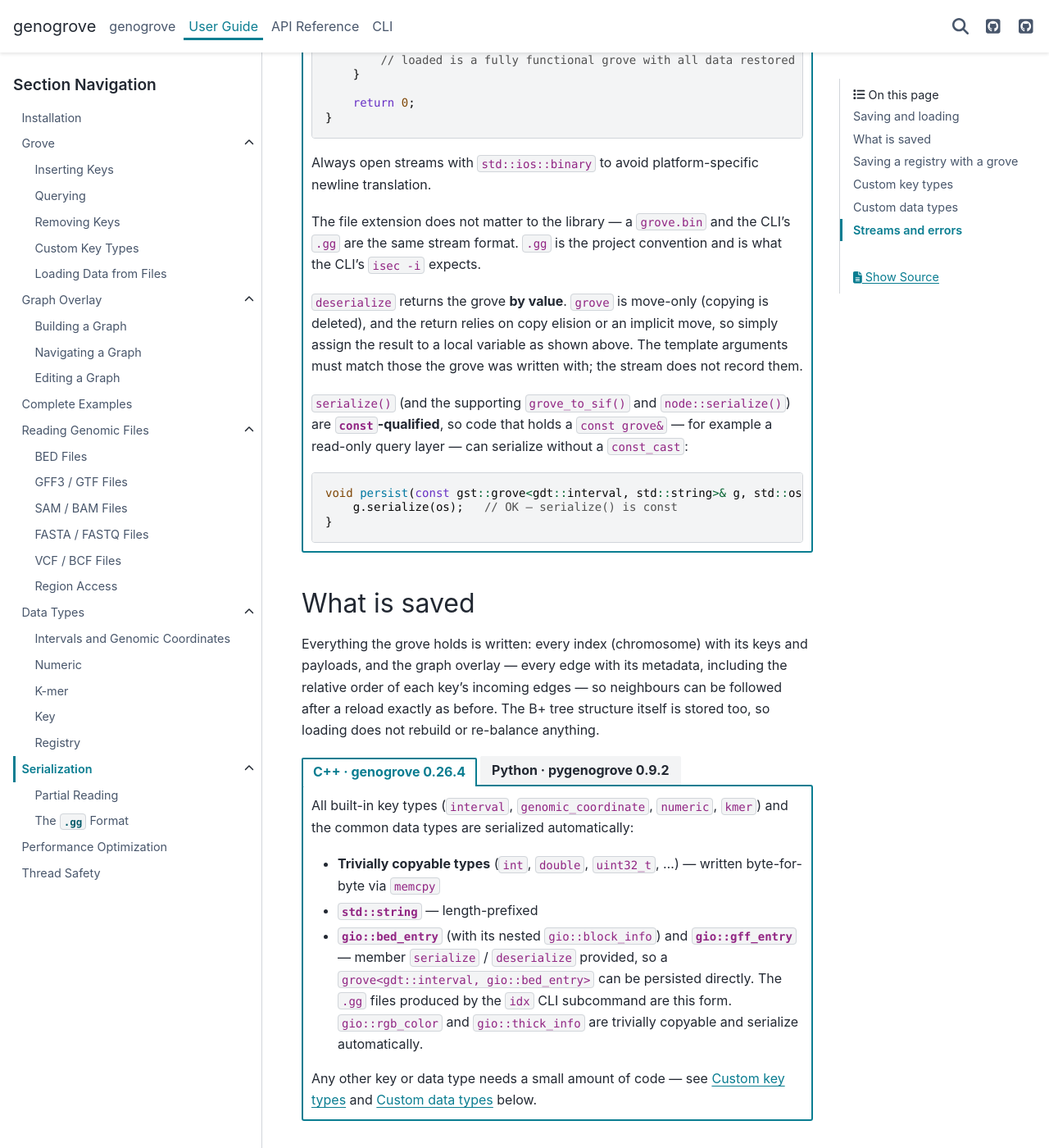
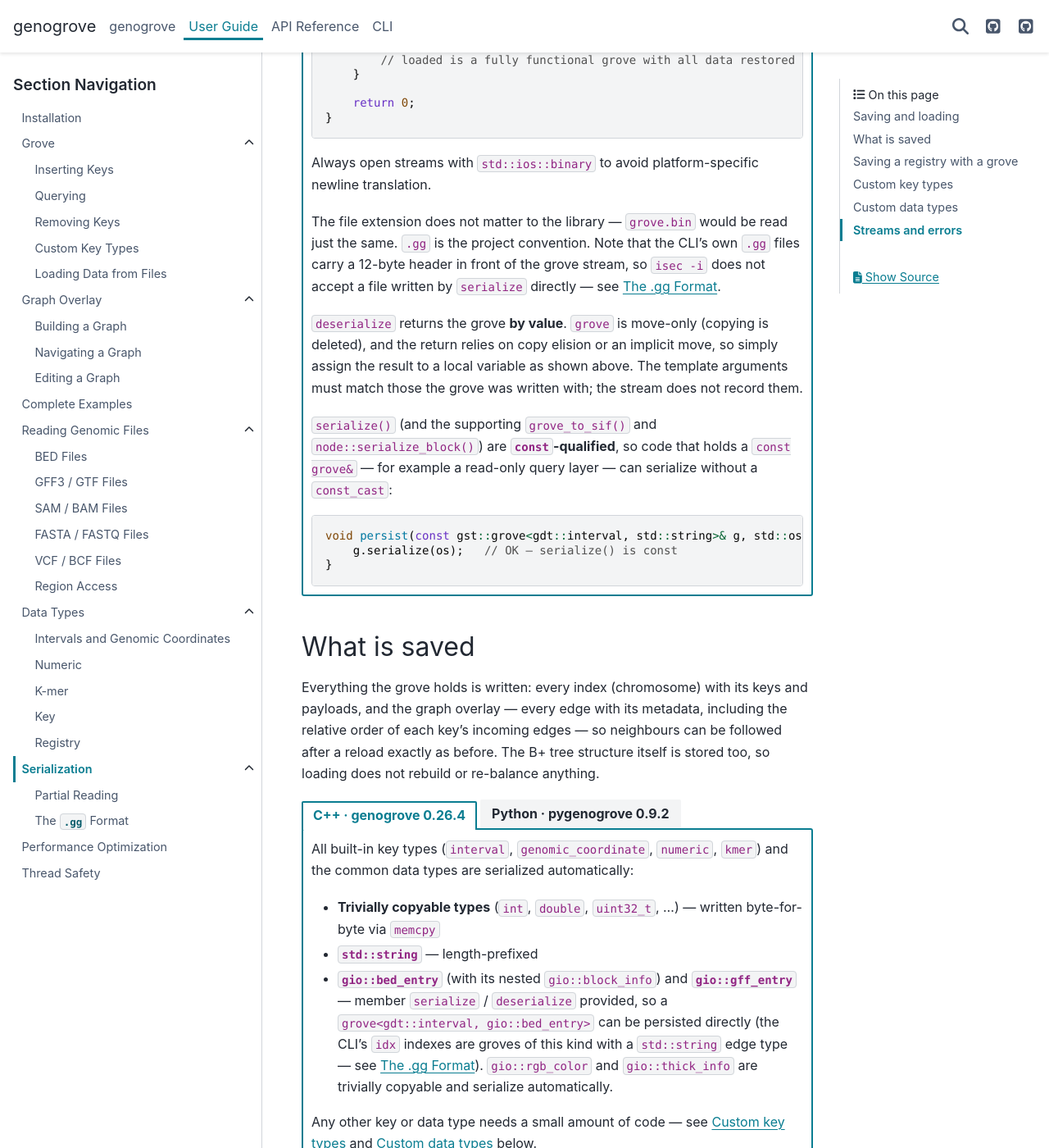
Before and after one commit to genogrove/docs, a Sphinx documentation site: the page built from source/guide/serialization/index.md, in a window 1280 px wide and 1400 px high, scrolled down 1120 px. Shown: the whole window at 82% size. Built offline with Sphinx 7.4.7 and the PyData theme 0.15.4, drawn with Linux system fonts in a browser that asks for light colours; some of the changed text lies outside the part shown.

Commit message:
serialization: apply the accuracy fixes from the PR 261 review
- partial_reading: use get_predecessor() (predecessor is private), define
  cli_hits, format 0.3 is v0.26.1+, reword 'threads serialize'
- index: node::serialize_block / deserialize_block names; a bare
  serialize() file is not what isec -i expects; idx writes the
  string-edge grove; two-parameter C++ type reads only an edgeless
  Python file; bad-magic wording no longer hard-codes 0.3
- format: 0.3 shipped in v0.26.1 (0.2 spans 0.25.0-0.26.0); full error
  text; gg_header block labelled as a declaration; header-reading
  snippet self-contained; no '|' pseudo-notation; replace the
  non-working BedGroveView.open(..., 12) recipe with the statement that
  CLI indexes cannot currently be read from Python (pygenogrove#117,
  genogrove#593) and the BedGrove -> BedGroveView path

````diff
--- a/source/guide/serialization/index.md
+++ b/source/guide/serialization/index.md
@@ -3,7 +3,8 @@
 A grove can be written to disk and loaded back later, so you parse and insert your data once
 instead of on every run. For large datasets this is much faster than rebuilding the grove from the
 source files. The file is a zlib-compressed binary stream; by project convention it carries the
-`.gg` extension, and the genogrove CLI reads and writes the same format.
+`.gg` extension, and the genogrove CLI writes the same stream behind a small
+{doc}`file header <format>`.
 
 This page covers saving and loading a whole grove. The subpages cover the two more specialised
 topics:
@@ -55,15 +56,17 @@
 
 Always open streams with `std::ios::binary` to avoid platform-specific newline translation.
 
-The file extension does not matter to the library — a `grove.bin` and the CLI's `.gg` are the same
-stream format. `.gg` is the project convention and is what the CLI's `isec -i` expects.
+The file extension does not matter to the library — `grove.bin` would be read just the same. `.gg`
+is the project convention. Note that the CLI's own `.gg` files carry a 12-byte header in front of
+the grove stream, so `isec -i` does not accept a file written by `serialize` directly — see
+{doc}`format`.
 
 `deserialize` returns the grove **by value**. `grove` is move-only (copying is deleted), and the
 return relies on copy elision or an implicit move, so simply assign the result to a local variable
 as shown above. The template arguments must match those the grove was written with; the stream does
 not record them.
 
-`serialize()` (and the supporting `grove_to_sif()` and `node::serialize()`) are
+`serialize()` (and the supporting `grove_to_sif()` and `node::serialize_block()`) are
 **`const`-qualified**, so code that holds a `const grove&` — for example a read-only query layer —
 can serialize without a `const_cast`:
 
@@ -101,9 +104,11 @@
 `NumericGrove` file with `NumericGrove.deserialize`, and so on. The file does not record which
 class wrote it.
 
-**Reading a Python `.gg` from C++ (and vice versa).** A universal `Grove` stores each payload as
-JSON text, so its file is readable by a C++ `grove<genomic_coordinate, std::string>`; with
-labelled edges the matching C++ type is `grove<genomic_coordinate, std::string, std::string>`.
+**Reading a Python `.gg` from C++ (and vice versa).** A universal `Grove` stores each payload and
+each edge's metadata as JSON text, so its file is readable by a C++
+`grove<genomic_coordinate, std::string, std::string>`. Only a file with **no edges at all** can be
+read by the two-parameter `grove<genomic_coordinate, std::string>`: every edge writes metadata
+(JSON `null` for an unlabelled one), which a void-edge reader cannot skip.
 The typed `BedGrove` / `GffGrove` files round-trip the structured `BedEntry` / `GffEntry`
 payloads with a C++ `grove<genomic_coordinate, bed_entry>` / `grove<genomic_coordinate, gff_entry>`.
 
@@ -130,8 +135,9 @@
 - **`std::string`** — length-prefixed
 - **`gio::bed_entry`** (with its nested `gio::block_info`) and **`gio::gff_entry`** — member
   `serialize` / `deserialize` provided, so a `grove<gdt::interval, gio::bed_entry>` can be persisted
-  directly. The `.gg` files produced by the `idx` CLI subcommand are this form. `gio::rgb_color` and
-  `gio::thick_info` are trivially copyable and serialize automatically.
+  directly (the CLI's `idx` indexes are groves of this kind with a `std::string` edge type — see
+  {doc}`format`). `gio::rgb_color` and `gio::thick_info` are trivially copyable and serialize
+  automatically.
 
 Any other key or data type needs a small amount of code — see [Custom key types](#custom-key-types)
 and [Custom data types](#custom-data-types) below.
@@ -371,10 +377,12 @@
 rather than an arbitrary stream.
 ```
 
-**Errors.** Every `deserialize` (`node::deserialize`, `grove::deserialize`, `registry::deserialize`,
-`serialization_traits<std::string>::deserialize`) throws `std::runtime_error` on a corrupt or
-truncated stream, and on a stream that is not a format 0.3 grove (bad magic). `node::deserialize`
-additionally validates the B+ tree invariants (`num_keys < order`, `num_children <= order`). All
+**Errors.** Every `deserialize` (`grove::deserialize`, `node::deserialize_block`,
+`registry::deserialize`, `serialization_traits<std::string>::deserialize`) throws
+`std::runtime_error` on a corrupt or truncated stream, and on a stream of a different format than
+the build reads (bad magic; see {doc}`format` for which build reads which format).
+`node::deserialize_block` additionally validates the B+ tree invariants (`num_keys < order`,
+`num_children <= order`). All
 `deserialize` methods are `[[nodiscard]]`, so accidentally discarding the result is a compiler
 warning.
 
````
Also changed, not shown: source/guide/serialization/format.md (+36 -19 lines), source/guide/serialization/partial_reading.md (+7 -5 lines).
